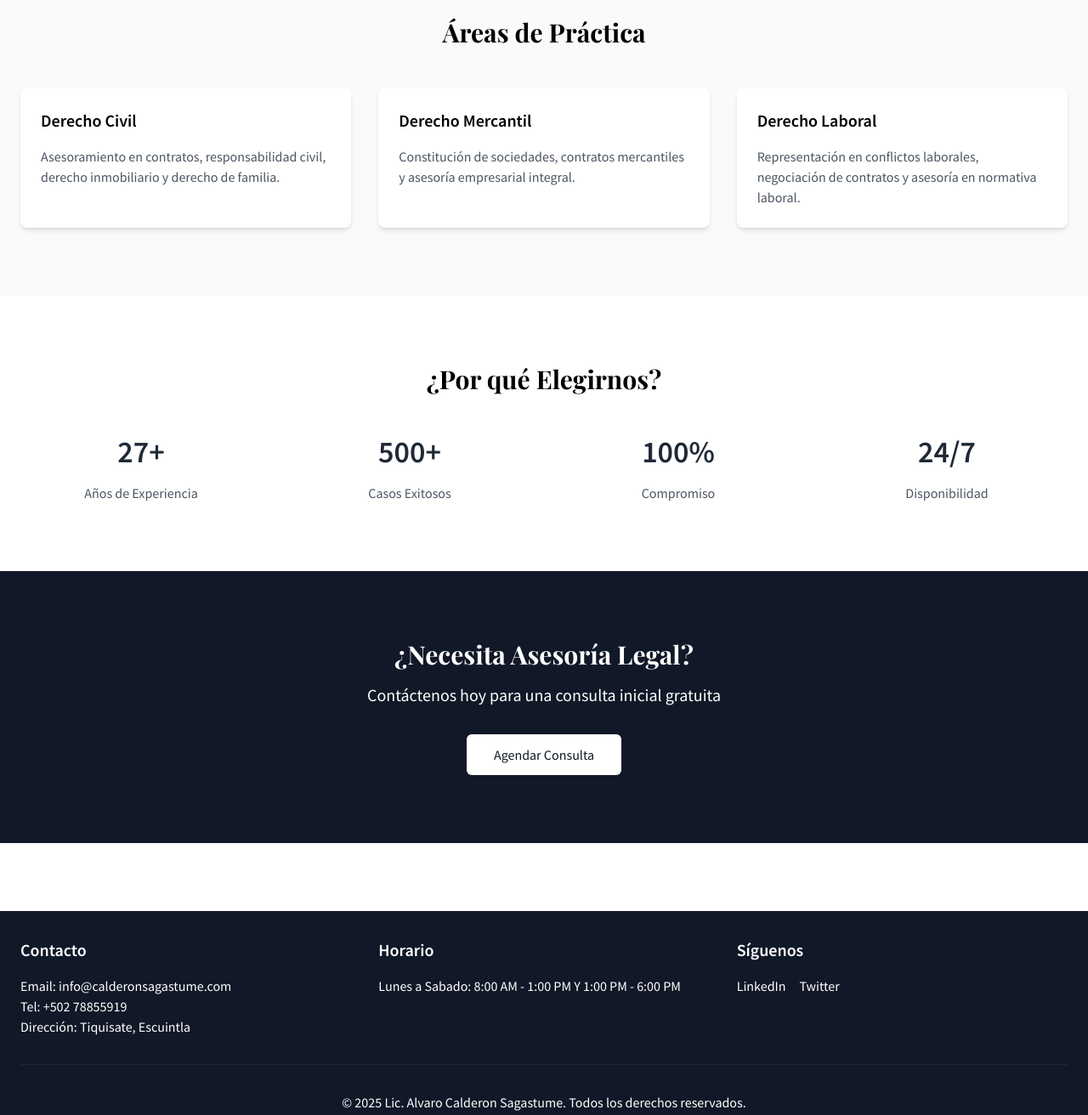
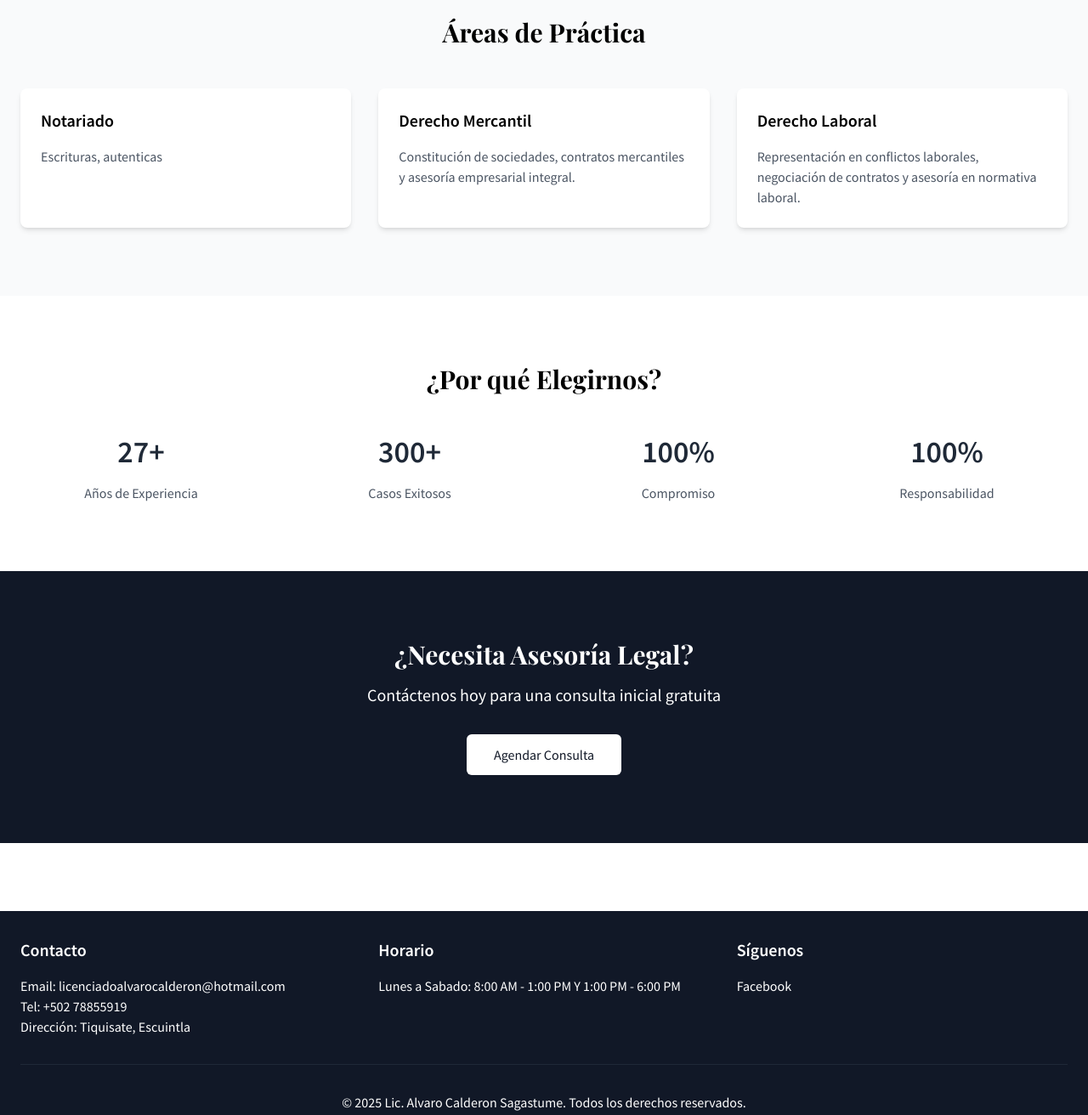
Before and after one commit to joscalde13/OficinaLic, an Astro site: page / in a window 1280 px wide. Shown: the part 860-2172 px from the top of the page at 85% size. Built offline with nearby package versions, Linux system fonts and the light colour scheme; Astro itself is replaced by a stand-in of ours.

Commit message:
Unas cosas

```diff
--- a/src/layouts/Layout.astro
+++ b/src/layouts/Layout.astro
@@ -64,7 +64,7 @@ const { title, description = "Servicios jurídicos profesionales del Lic. Alvaro
         <div class="grid grid-cols-1 md:grid-cols-3 gap-8">
           <div>
             <h3 class="text-xl font-bold mb-4">Contacto</h3>
-            <p>Email: info@calderonsagastume.com</p>
+            <p>Email: licenciadoalvarocalderon@hotmail.com</p>
             <p>Tel: +502 78855919</p>
             <p>Dirección: Tiquisate, Escuintla</p>
           </div>
@@ -75,8 +75,7 @@ const { title, description = "Servicios jurídicos profesionales del Lic. Alvaro
           <div>
             <h3 class="text-xl font-bold mb-4">Síguenos</h3>
             <div class="flex space-x-4">
-              <a href="#" class="hover:text-gray-300 transition-colors duration-300">LinkedIn</a>
-              <a href="#" class="hover:text-gray-300 transition-colors duration-300">Twitter</a>
+              <a href="https://www.facebook.com/profile.php?id=100067787245570" target="_blank" rel="noopener noreferrer" class="hover:text-gray-300 transition-colors duration-300">Facebook</a>
             </div>
           </div>
         </div>
--- a/src/pages/index.astro
+++ b/src/pages/index.astro
@@ -27,8 +27,8 @@ import Layout from '../layouts/Layout.astro';
       <h2 class="text-3xl font-serif font-bold text-center mb-12">Áreas de Práctica</h2>
       <div class="grid grid-cols-1 md:grid-cols-3 gap-8">
         <div class="bg-white p-6 rounded-lg shadow-md">
-          <h3 class="text-xl font-bold mb-4">Derecho Civil</h3>
-          <p class="text-gray-600">Asesoramiento en contratos, responsabilidad civil, derecho inmobiliario y derecho de familia.</p>
+          <h3 class="text-xl font-bold mb-4">Notariado</h3>
+          <p class="text-gray-600">Escrituras, autenticas </p>
         </div>
         <div class="bg-white p-6 rounded-lg shadow-md">
           <h3 class="text-xl font-bold mb-4">Derecho Mercantil</h3>
@@ -52,7 +52,7 @@ import Layout from '../layouts/Layout.astro';
           <p class="text-gray-600">Años de Experiencia</p>
         </div>
         <div class="text-center">
-          <div class="text-4xl font-bold text-gray-800 mb-4">500+</div>
+          <div class="text-4xl font-bold text-gray-800 mb-4">300+</div>
           <p class="text-gray-600">Casos Exitosos</p>
         </div>
         <div class="text-center">
@@ -60,8 +60,8 @@ import Layout from '../layouts/Layout.astro';
           <p class="text-gray-600">Compromiso</p>
         </div>
         <div class="text-center">
-          <div class="text-4xl font-bold text-gray-800 mb-4">24/7</div>
-          <p class="text-gray-600">Disponibilidad</p>
+          <div class="text-4xl font-bold text-gray-800 mb-4">100%</div>
+          <p class="text-gray-600">Responsabilidad</p>
         </div>
       </div>
     </div>
```
